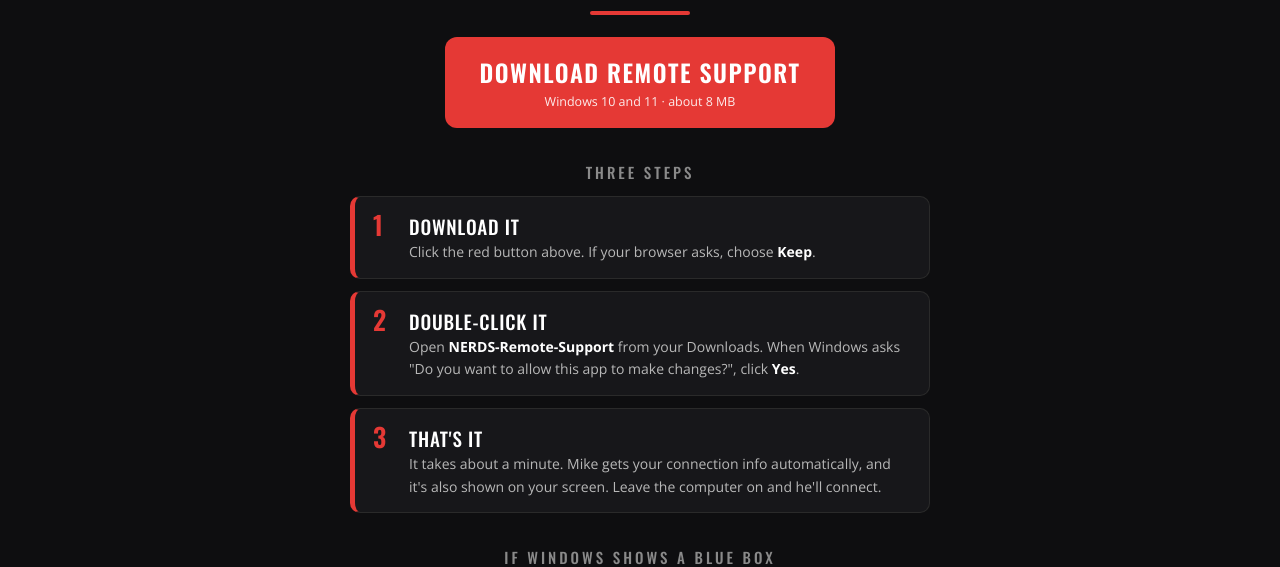
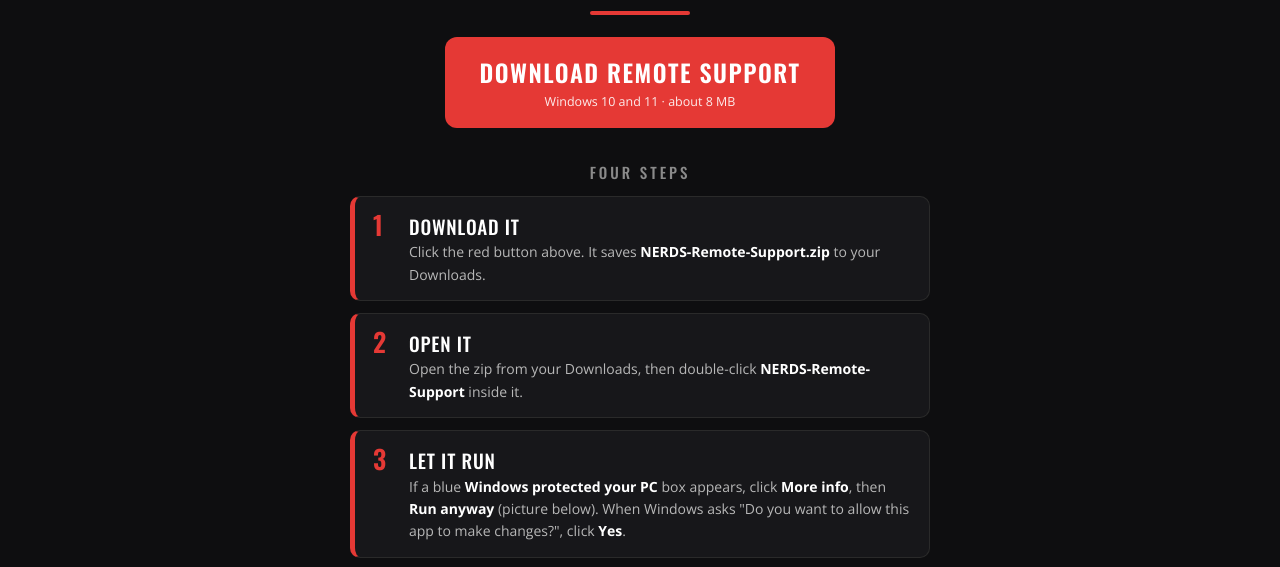
Before and after one commit to 1r0nch3f/NERDSwebpage, a plain HTML site: page remote.html in a window 1280 px wide. Shown: the part 356-923 px from the top of the page. Drawn offline with nearby package versions, Linux system fonts and the light colour scheme.

Commit message:
Remote Support: zip download, 4-step guide, fresh-PC certificate fix

```diff
--- a/remote.html
+++ b/remote.html
@@ -90,12 +90,13 @@
   <p class="tag">Let Mike connect to your computer and fix it from here. One download, one double-click.</p>
   <div class="line"></div>
 
-  <a class="dl" href="downloads/NERDS-Remote-Support.exe" download>Download Remote Support<small>Windows 10 and 11 &middot; about 8 MB</small></a>
+  <a class="dl" href="downloads/NERDS-Remote-Support.zip" download>Download Remote Support<small>Windows 10 and 11 &middot; about 8 MB</small></a>
 
-  <div class="group">Three steps</div>
-  <div class="step"><span class="n">1</span><span><span class="t">Download it</span><span class="s">Click the red button above. If your browser asks, choose <b>Keep</b>.</span></span></div>
-  <div class="step"><span class="n">2</span><span><span class="t">Double-click it</span><span class="s">Open <b>NERDS-Remote-Support</b> from your Downloads. When Windows asks "Do you want to allow this app to make changes?", click <b>Yes</b>.</span></span></div>
-  <div class="step"><span class="n">3</span><span><span class="t">That's it</span><span class="s">It takes about a minute. Mike gets your connection info automatically, and it's also shown on your screen. Leave the computer on and he'll connect.</span></span></div>
+  <div class="group">Four steps</div>
+  <div class="step"><span class="n">1</span><span><span class="t">Download it</span><span class="s">Click the red button above. It saves <b>NERDS-Remote-Support.zip</b> to your Downloads.</span></span></div>
+  <div class="step"><span class="n">2</span><span><span class="t">Open it</span><span class="s">Open the zip from your Downloads, then double-click <b>NERDS-Remote-Support</b> inside it.</span></span></div>
+  <div class="step"><span class="n">3</span><span><span class="t">Let it run</span><span class="s">If a blue <b>Windows protected your PC</b> box appears, click <b>More info</b>, then <b>Run anyway</b> (picture below). When Windows asks "Do you want to allow this app to make changes?", click <b>Yes</b>.</span></span></div>
+  <div class="step"><span class="n">4</span><span><span class="t">That's it</span><span class="s">It takes about a minute. Mike gets your connection info automatically, and it's also shown on your screen. Leave the computer on and he'll connect.</span></span></div>
 
   <div class="group">If Windows shows a blue box</div>
   <div class="ss" aria-label="Example of the Windows protected your PC message">
```
Also changed, not shown: 2 other files.
